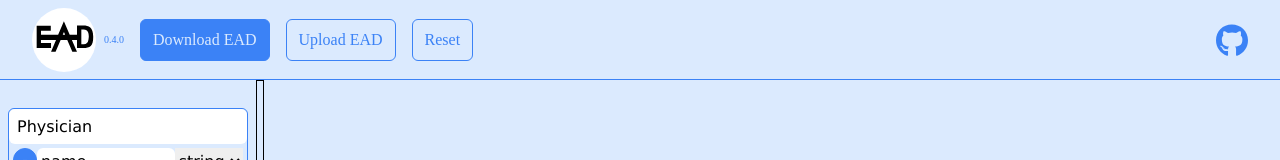
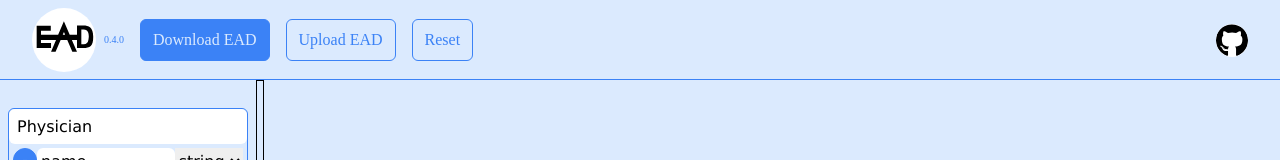
Before and after one commit to ozovalihasan/ead, a React (Vite) app: page / in a window 1280 px wide. Shown: the top 160 px of the page. Built offline with nearby package versions, Linux system fonts and the light colour scheme.

Commit message:
Update the logo of the link to the GitHub project

```diff
--- a/src/GithubLogo.tsx
+++ b/src/GithubLogo.tsx
@@ -1,6 +1,6 @@
 const GithubLogo = () => (
   <svg
-    className="fill-first-500"
+    className="fill-white-500 bg-[white] rounded-full"
     xmlns="http://www.w3.org/2000/svg"
     viewBox="0 0 496 512"
   >
```
